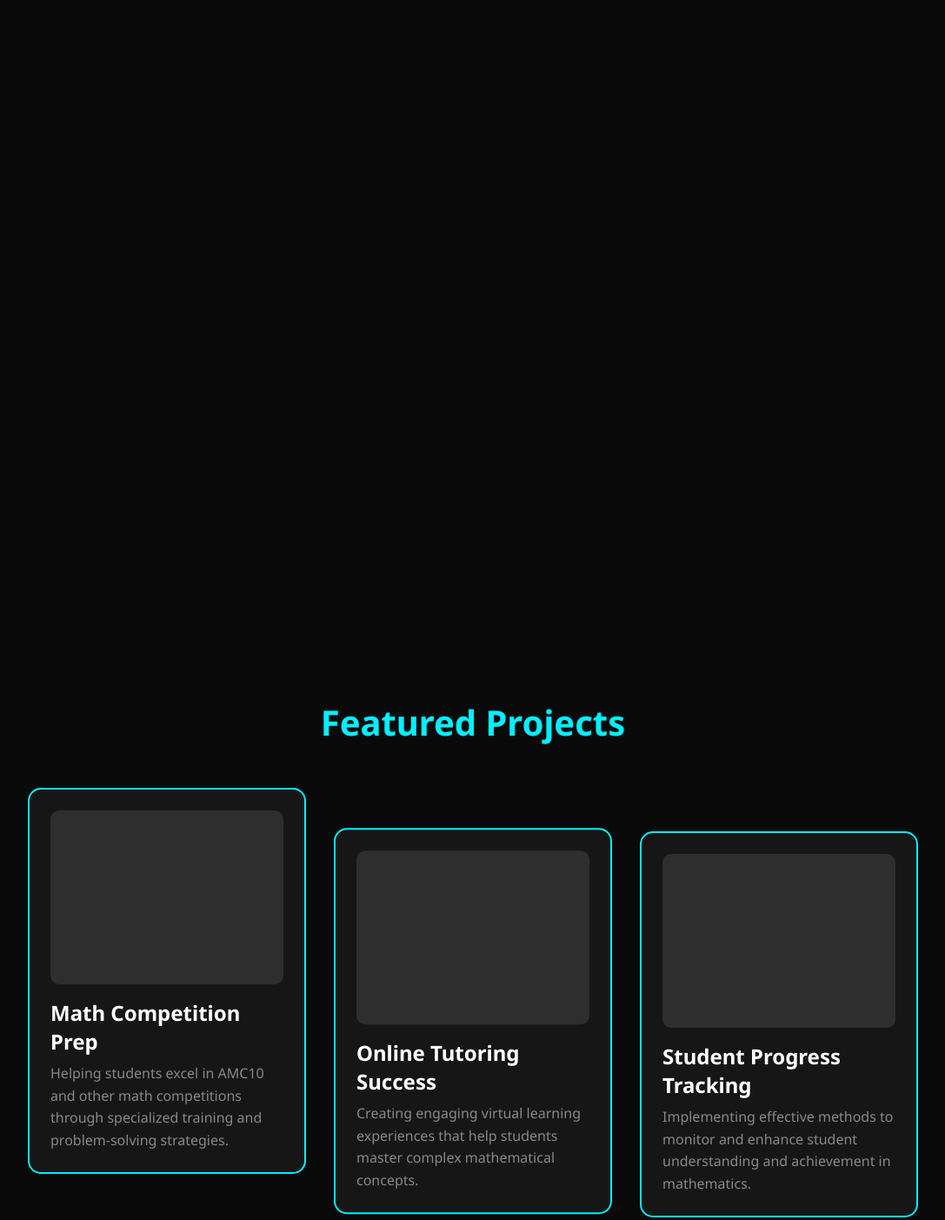
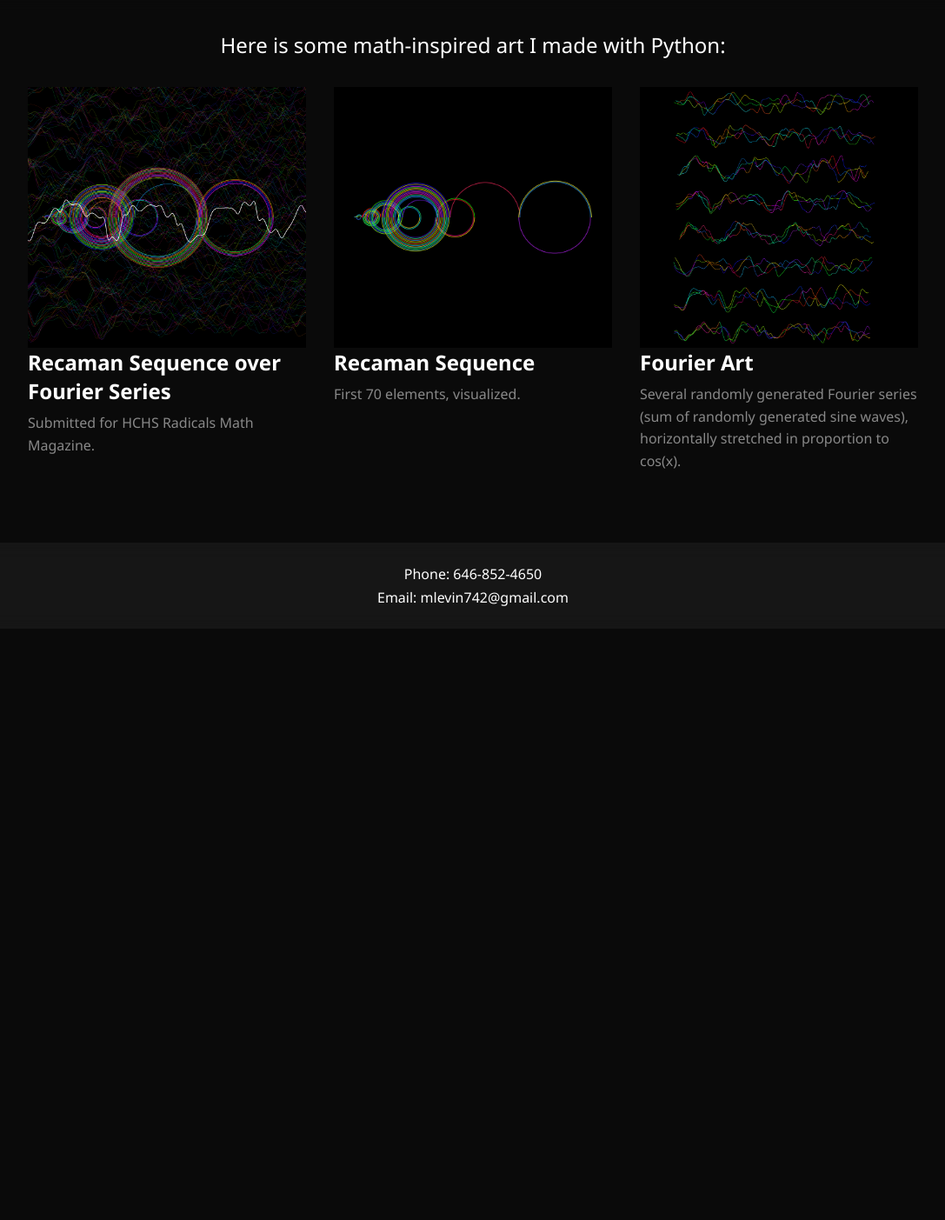
Before and after one commit to maxelchip/Max-s-Math-Tutoring, a plain HTML site: page portfolio.html in a window 1280 px wide. Shown: the part 77-1480 px from the top of the page at 87% size, without its empty margins (96-1183 px from the left). After the commit the page ends 800 px from the top, so only its background shows below. Drawn offline with nearby package versions, Linux system fonts and the light colour scheme.

Commit message:
added art

```diff
--- a/portfolio.html
+++ b/portfolio.html
@@ -36,23 +36,14 @@
             background-color: rgba(10, 10, 10, 0.8);
         }
 
-        .hero {
-            min-height: 100vh;
-            display: flex;
-            align-items: center;
-            padding: 80px 10% 60px 10%; /* Adjusted top padding to account for fixed nav */
-            position: relative;
-            background-color: var(--bg-dark); /* Explicitly set background color */
-        }
 
-        .hero-content {
-            max-width: 600px;
-            width: 100%; /* Ensure content takes full width up to max-width */
-        }
         body {
             background-color: var(--bg-dark);
             color: var(--text-light);
             overflow-x: hidden;
+            min-height: 100vh;
+            display: flex;
+            flex-direction: column;
         }
 
         .cursor {
@@ -104,22 +95,6 @@
         }
 
 
-
-        .hero-title {
-            font-size: 4rem;
-            margin-bottom: 1rem;
-            opacity: 0;
-            transform: translateY(30px);
-        }
-
-        .hero-subtitle {
-            font-size: 1.2rem;
-            color: var(--text-gray);
-            margin-bottom: 2rem;
-            opacity: 0;
-            transform: translateY(30px);
-        }
-
         .cta-button {
             display: inline-block;
             padding: 1rem 2rem;
@@ -139,7 +114,8 @@
         }
 
         .projects {
-            padding: 5rem 10%;
+            padding: 2rem 10%;
+            margin-top: 80px;
         }
 
         .section-title {
@@ -149,19 +125,26 @@
             text-align: center;
         }
 
-        .project-grid {
-            display: grid;
-            grid-template-columns: repeat(auto-fit, minmax(300px, 1fr));
-            gap: 2rem;
+        .intro-text {
+            text-align: center;
+            margin-bottom: 2rem;
+            font-size: 1.5rem;
+            color: var(--text-light);
         }
 
+        .project-grid {
+            display: flex;
+            justify-content: space-between;
+            gap: 2rem;
+            margin: 0 auto;
+            max-width: 1200px;
+        }
+
+
+
         .project-card {
-            background: rgba(255, 255, 255, 0.05);
-            border-radius: 15px;
-            padding: 1.5rem;
-            transition: transform 0.3s ease;
+            flex: 1;
             cursor: pointer;
-            border: 2px solid var(--primary);
         }
 
         .project-card:hover {
@@ -170,12 +153,10 @@
 
         .project-image {
             width: 100%;
-            height: 200px;
-            background: rgba(255, 255, 255, 0.1);
-            border-radius: 10px;
-            margin-bottom: 1rem;
+            height: 300px;
+            background-size: cover;
+            background-position: center;
         }
-
         .project-title {
             font-size: 1.5rem;
             margin-bottom: 0.5rem;
@@ -187,11 +168,42 @@
             line-height: 1.6;
         }
 
+        .lightbox {
+            display: none;
+            position: fixed;
+            top: 0;
+            left: 0;
+            width: 100%;
+            height: 100%;
+            background: rgba(0, 0, 0, 0.9);
+            z-index: 1000;
+        }
+
+        .lightbox img {
+            max-width: 90%;
+            max-height: 90vh;
+            margin: auto;
+            position: absolute;
+            top: 50%;
+            left: 50%;
+            transform: translate(-50%, -50%);
+        }
+
+        .close-btn {
+            position: absolute;
+            top: 20px;
+            right: 20px;
+            color: white;
+            font-size: 30px;
+            cursor: pointer;
+            z-index: 1001;
+        }
+
         footer {
             padding: 20px;
             background-color: rgba(255, 255, 255, 0.05);
             color: var(--text-light);
-            margin-top: 20px;
+            margin-top: auto;
             display: flex;
             align-items: center;
             justify-content: center;
@@ -228,34 +240,32 @@
         </div>
     </nav>
 
-    <section class="hero">
-        <div class="hero-content">
-            <h1 class="hero-title">My Teaching Portfolio</h1>
-            <p class="hero-subtitle">Showcasing my experience in mathematics education and student success stories.</p>
-            <a href="#projects" class="cta-button">View My Work</a>
+
+    <section class="projects" id="projects">
+        <p class="intro-text">Here is some math-inspired art I made with Python:</p>
+        <div class="project-grid">
+            <div class="project-card">
+                <div class="project-image" style="background-image: url('radicalfinal3.png')"></div>
+                <h3 class="project-title">Recaman Sequence  over Fourier Series</h3>
+                <p class="project-description">Submitted for HCHS Radicals Math Magazine.</p>
+            </div>
+            <div class="project-card">
+                <div class="project-image" style="background-image: url('recaman_py2.png')"></div>
+                <h3 class="project-title">Recaman Sequence</h3>
+                <p class="project-description">First 70 elements, visualized.</p>
+            </div>
+            <div class="project-card">
+                <div class="project-image" style="background-image: url('fourier_art2.png')"></div>
+                <h3 class="project-title">Fourier Art</h3>
+                <p class="project-description">Several randomly generated Fourier series (sum of randomly generated sine waves), horizontally stretched in proportion to cos(x).</p>
+            </div>
         </div>
     </section>
 
-    <section class="projects" id="projects">
-        <h2 class="section-title">Featured Projects</h2>
-        <div class="project-grid">
-            <div class="project-card">
-                <div class="project-image"></div>
-                <h3 class="project-title">Math Competition Prep</h3>
-                <p class="project-description">Helping students excel in AMC10 and other math competitions through specialized training and problem-solving strategies.</p>
-            </div>
-            <div class="project-card">
-                <div class="project-image"></div>
-                <h3 class="project-title">Online Tutoring Success</h3>
-                <p class="project-description">Creating engaging virtual learning experiences that help students master complex mathematical concepts.</p>
-            </div>
-            <div class="project-card">
-                <div class="project-image"></div>
-                <h3 class="project-title">Student Progress Tracking</h3>
-                <p class="project-description">Implementing effective methods to monitor and enhance student understanding and achievement in mathematics.</p>
-            </div>
-        </div>
-    </section>
+    <div class="lightbox">
+        <span class="close-btn">&times;</span>
+        <img src="" alt="Enlarged artwork">
+    </div>
 
     <footer>
         <div id="rightfoot">
@@ -271,6 +281,30 @@
             cursor.style.top = e.clientY + 'px';
         });
 
+        const cards = document.querySelectorAll('.project-card');
+        const lightbox = document.querySelector('.lightbox');
+        const lightboxImg = lightbox.querySelector('img');
+        const closeBtn = document.querySelector('.close-btn');
+
+        cards.forEach(card => {
+            card.addEventListener('click', () => {
+                const imgUrl = card.querySelector('.project-image').style.backgroundImage
+                    .replace('url("', '')
+                    .replace('")', '');
+                lightboxImg.src = imgUrl;
+                lightbox.style.display = 'block';
+            });
+        });
+
+        closeBtn.addEventListener('click', () => {
+            lightbox.style.display = 'none';
+        });
+
+        lightbox.addEventListener('click', (e) => {
+            if (e.target === lightbox) {
+                lightbox.style.display = 'none';
+            }
+        });
         gsap.from('.hero-title', {
             duration: 1,
             y: 30,
```
Also changed, not shown: fourier_art2.png (added), radicalfinal3.png (added), recaman_py2.png (added).
